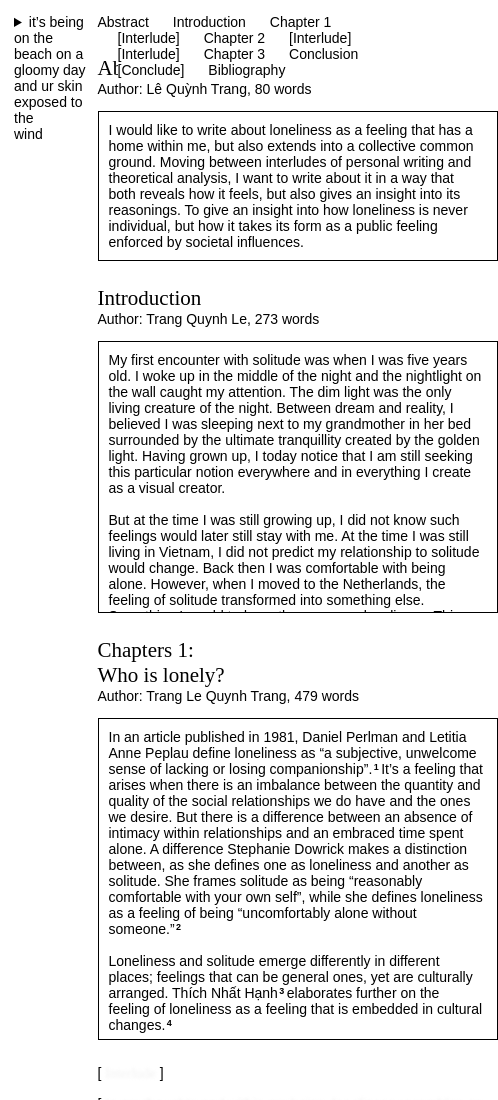
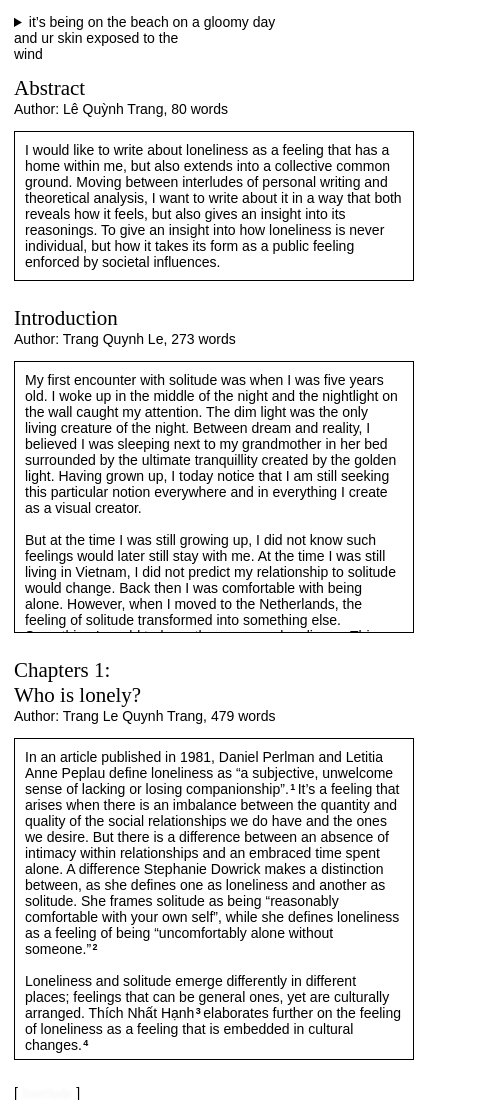
Before and after one commit to kabk/go-theses-24-trang-le, a plain HTML site: page index.html in a window 390 px wide. Shown: the top 1100 px of the page, 498 px wide, since content can reach past the window. Drawn offline with Linux system fonts and the light colour scheme; a web font is replaced by a local one.

Commit message:
Update thesis.css

```diff
--- a/thesis.css
+++ b/thesis.css
@@ -208,7 +208,7 @@ margin-top:1rem;
 
 
 .post-container p {
-  width: 375px;
+  width: 100%;
   /* text-align: justify; */
   /* width: 380px; font-size:12px; */
 }
@@ -375,6 +375,23 @@ margin-top:1rem;
 /* MOBILE */
 @media (max-width: 600px) {
 
+  #title {
+    width: 100%;
+    position:relative;
+  }
+  .menu {
+    display:none;
+  }
+  #main {
+    margin-left: 1rem;
+    margin-top: 2rem;
+    margin-right: 1rem;
+  }
+
+  .post-container, .interlude-container, .image-container, .interlude-container .post, {
+    width: 100%;
+  }
+
   label.margin-toggle:not(.sidenote-number) {
     display: inline;
 }
@@ -400,4 +417,6 @@ label {
     cursor: pointer;
 }
 
+
+
 }
```
